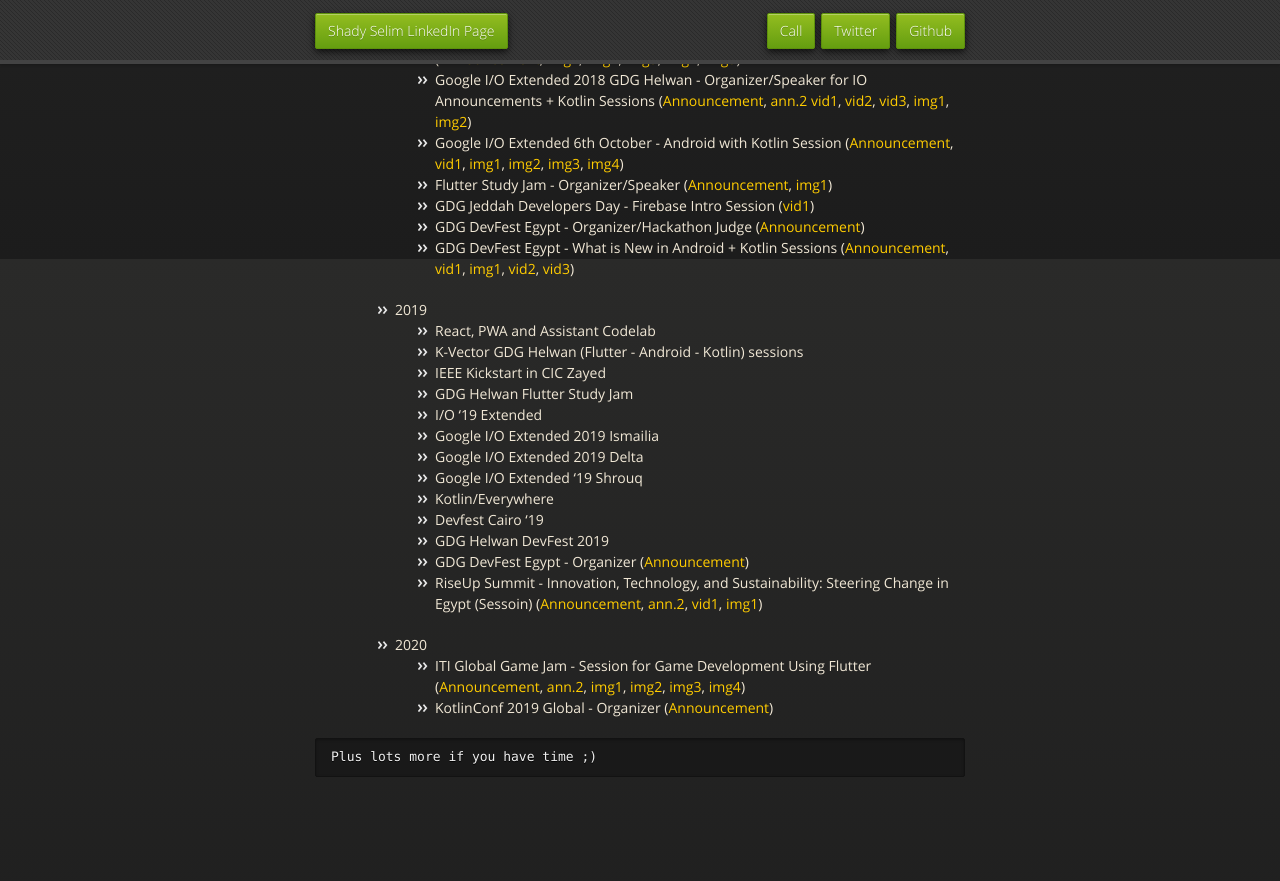
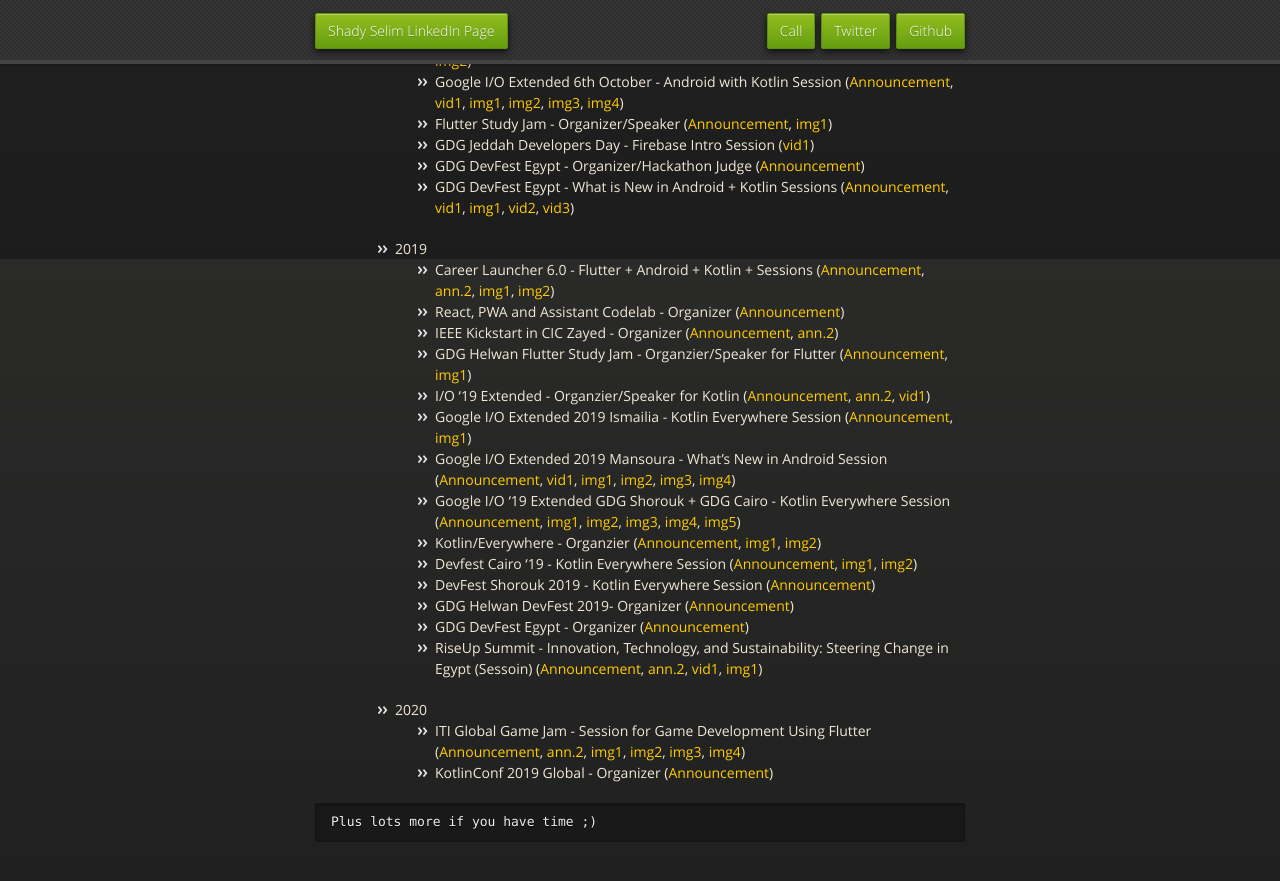
Before and after one commit to Shady-Selim/shady-selim.github.io, a Jekyll site: the page built from index.md, in a window 1280 px wide and 900 px high, scrolled down 4241 px. Shown: the top 881 px of the window. Built offline with Jekyll 4.4.1, drawn with Linux system fonts in a browser that asks for light colours; our own code applies the rules of GitHub Pages for plain Markdown files; some of the changed text lies outside the part shown.

Commit message:
Update index.md

```diff
--- a/index.md
+++ b/index.md
@@ -115,8 +115,6 @@
 * [Google Home (or) Google Spy](https://www.linkedin.com/pulse/google-home-spy-shady-selim/)
 
 # Shady Selim's Talks
-* [GDG Helwan Google I/O 2019 Extended with Shady Kotlin Session](https://youtu.be/aYGcO6qhCCA)
-
 - None Paid Volunteering Community Activities
   - 2015
     - 1st Google Developers Summit - Speaker as a Google Expert in Google Play Game Analytics ([Announcement](https://www.facebook.com/ideaspaceXYZ/photos/a.530798273750230/530803587083032/?type=3&theater), [ann.2](https://www.facebook.com/ideaspaceXYZ/photos/a.413947235435335/542098245953566/?type=3&theater), [img1](https://www.facebook.com/ideaspaceXYZ/photos/a.535519416611449/535550669941657/?type=3&theater), [img2](https://www.facebook.com/ideaspaceXYZ/photos/a.535519416611449/535550786608312/?type=3&theater), [img3](https://www.facebook.com/ideaspaceXYZ/photos/a.535519416611449/535541013275956/?type=3&theater))
@@ -156,18 +154,19 @@
     - GDG DevFest Egypt - Organizer/Hackathon Judge ([Announcement](https://www.facebook.com/events/1555468525300697/))
     - GDG DevFest Egypt - What is New in Android + Kotlin Sessions ([Announcement](https://www.facebook.com/events/1555468525300697/), [vid1](https://youtu.be/AL9X-sNFXbk), [img1](https://www.facebook.com/events/1555468525300697/permalink/1572908460223370/), [vid2](https://youtu.be/CFYtaM88F5Q), [vid3](https://youtu.be/JUJd_vFjpE8))
   - 2019
-    - React, PWA and Assistant Codelab
-    - K-Vector GDG Helwan (Flutter - Android - Kotlin) sessions
-    - IEEE Kickstart in CIC Zayed
-    - GDG Helwan Flutter Study Jam
-    - I/O '19 Extended
-    - Google I/O Extended 2019 Ismailia
-    - Google I/O Extended 2019 Delta
-    - Google I/O Extended '19 Shrouq
-    - Kotlin/Everywhere
-    - Devfest Cairo '19
-    - GDG Helwan DevFest 2019
-    - GDG DevFest Egypt - Organizer ([Announcement](https://www.facebook.com/events/838848889922017/))
+    - Career Launcher 6.0 - Flutter + Android + Kotlin + Sessions ([Announcement](https://www.facebook.com/kvectorfoundation/photos/gm.1246705902121259/1949158128546899/?type=3&theater), [ann.2](https://www.facebook.com/kvectorfoundation/photos/gm.1251420934983089/1954798571316188/?type=3&theater), [img1](https://www.facebook.com/kvectorfoundation/photos/pcb.1255757981216051/1959885817474130/?type=3&theater), [img2](https://www.facebook.com/kvectorfoundation/photos/pcb.1256386007819915/1960605204068858/?type=3&theater))
+    - React, PWA and Assistant Codelab - Organizer ([Announcement](https://www.facebook.com/events/2083690501712330/))
+    - IEEE Kickstart in CIC Zayed - Organizer ([Announcement](https://www.facebook.com/events/381702232381508/), [ann.2](https://www.facebook.com/CanadianIEEE/photos/pcb.553926785115361/838101696538404/?type=3&theater))
+    - GDG Helwan Flutter Study Jam - Organzier/Speaker for Flutter ([Announcement](https://www.facebook.com/events/286812132218314/), [img1](https://www.facebook.com/photo.php?fbid=1359712544196595&set=a.194150084086186&type=3&theater))
+    - I/O '19 Extended - Organzier/Speaker for Kotlin ([Announcement](https://www.facebook.com/events/365484854107835/), [ann.2](https://www.facebook.com/Helwan.GDG/photos/gm.368706943785626/2405930446307716/?type=3&theater), [vid1](https://youtu.be/aYGcO6qhCCA))
+    - Google I/O Extended 2019 Ismailia - Kotlin Everywhere Session ([Announcement](https://www.facebook.com/gdgismailia1/photos/gm.712559082531838/651691952008437/?type=3&theater), [img1](https://www.facebook.com/gdgismailia1/photos/gm.717434652044281/656858548158444/?type=3&theater))
+    - Google I/O Extended 2019 Mansoura - What's New in Android Session ([Announcement](https://www.facebook.com/GDG.DeltaUniv/photos/gm.485469625558278/2457469287607564/?type=3&theater), [vid1](https://www.facebook.com/GDG.DeltaUniv/videos/vb.501607726527073/2269001999849977/?type=2&theater), [img1](https://www.facebook.com/GDG.DeltaUniv/photos/pcb.486895598749014/2460449803976179/?type=3&theater), [img2](https://www.facebook.com/GDG.DeltaUniv/photos/pcb.486895598749014/2460450173976142/?type=3&theater), [img3](https://www.facebook.com/GDG.DeltaUniv/photos/pcb.486895598749014/2460449907309502/?type=3&theater), [img4](https://www.facebook.com/photo.php?fbid=2334015253379615&set=a.618530434928114&type=3&theater))
+    - Google I/O '19 Extended GDG Shorouk + GDG Cairo - Kotlin Everywhere Session ([Announcement](https://www.meetup.com/GDGShorouk/photos/30188761/483323147/), [img1](https://www.facebook.com/GDGCairo/photos/pcb.399633107325160/2377800782289720/?type=3&theater), [img2](https://www.facebook.com/GDGCairo/photos/pcb.399633107325160/2377800855623046/?type=3&theater), [img3](https://www.facebook.com/GDGCairo/photos/pcb.410685399553264/2417835111619620/?type=3&theater), [img4](https://www.facebook.com/GDGCairo/photos/pcb.410685399553264/2417836561619475/?type=3&theater), [img5](https://www.facebook.com/GDGCairo/photos/pcb.410685399553264/2417836631619468/?type=3&theater))
+    - Kotlin/Everywhere - Organzier ([Announcement](https://www.facebook.com/events/365484854107835/), [img1](https://drive.google.com/file/d/1C1VVCQQk1HyFfEPKs4wdcxz5uPUfalds/view?usp=sharing), [img2](https://drive.google.com/drive/folders/1cGdHpaQsqDwkHbbqZ3KcKnRBWuj1Bhsv?fbclid=IwAR1eyF9X_q_DlxQdO99Xsa4UOugRBPBngyUiLbEUHSndusJKq3JPG4FnseE))
+    - Devfest Cairo '19 - Kotlin Everywhere Session ([Announcement](https://www.facebook.com/GDGCairo/photos/gm.580885019320976/2516214095115054/?type=3&theater), [img1](https://www.facebook.com/GDGCairo/photos/gm.583734272369384/2523289397740857/?type=3&theater), [img2](https://www.facebook.com/GDGCairo/photos/pcb.585172138892264/2527520700651060/?type=3&theater))
+    - DevFest Shorouk 2019 - Kotlin Everywhere Session ([Announcement](https://www.facebook.com/GDGShorouk/photos/gm.2730556343670098/1906497332787017/?type=3&theater))
+    - GDG Helwan DevFest 2019- Organizer ([Announcement](https://www.meetup.com/GDG-Helwan/events/264027079/))
+    - GDG DevFest Egypt - Organizer ([Announcement](https://www.facebook.com/events/2118022194970365/))
     - RiseUp Summit - Innovation, Technology, and Sustainability: Steering Change in Egypt (Sessoin) ([Announcement](https://riseupsummit.com/workshops?fbclid=IwAR1vzGLou7J8FBti812YagakynmBMvO7HWiUVkP4Idp-iG4Xwj1nf5DwG3c), [ann.2](https://riseupsummit.com/speakers), [vid1](https://www.facebook.com/AndelaEgypt/videos/744827579356535/), [img1](https://www.facebook.com/AndelaEgypt/photos/pcb.1064771713866895/1064765633867503/?type=3&theater))
   - 2020
     - ITI Global Game Jam - Session for Game Development Using Flutter ([Announcement](https://www.facebook.com/events/427144828162274/permalink/465341304342626/), [ann.2](https://www.facebook.com/AndelaEgypt/photos/pcb.1114352182242181/1114350765575656/?type=3&theater), [img1](https://www.facebook.com/AndelaEgypt/photos/pcb.1115915922085807/1115912275419505/?type=3&theater), [img2](https://www.facebook.com/AndelaEgypt/photos/pcb.1115915922085807/1115912362086163/?type=3&theater), [img3](https://www.facebook.com/IGDA.Egypt.Chapter/photos/a.1108523622812950/1108596252805687/?type=3&theater), [img4](https://www.facebook.com/IGDA.Egypt.Chapter/photos/a.1108523622812950/1108596092805703/?type=3&theater))
```
